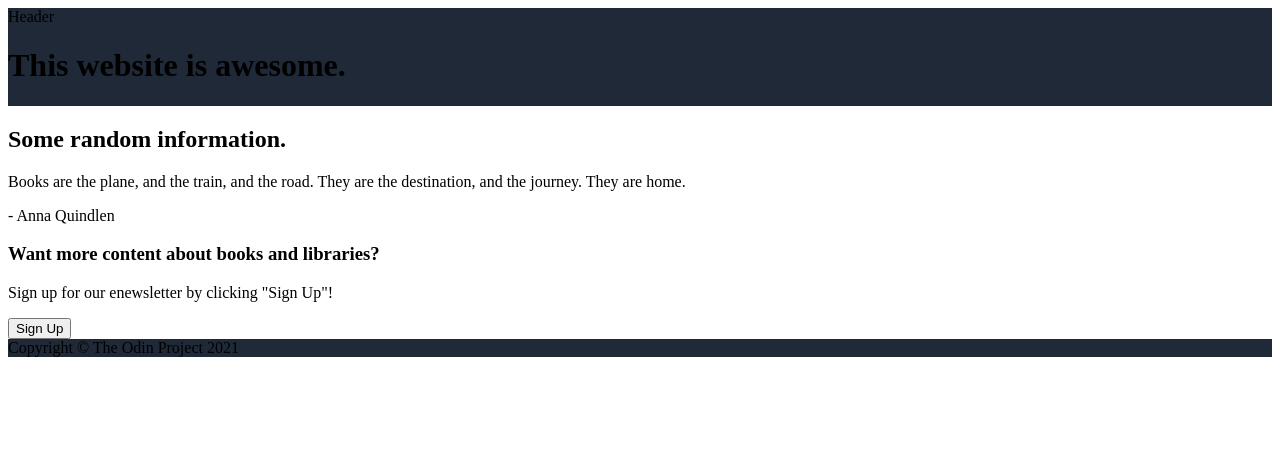
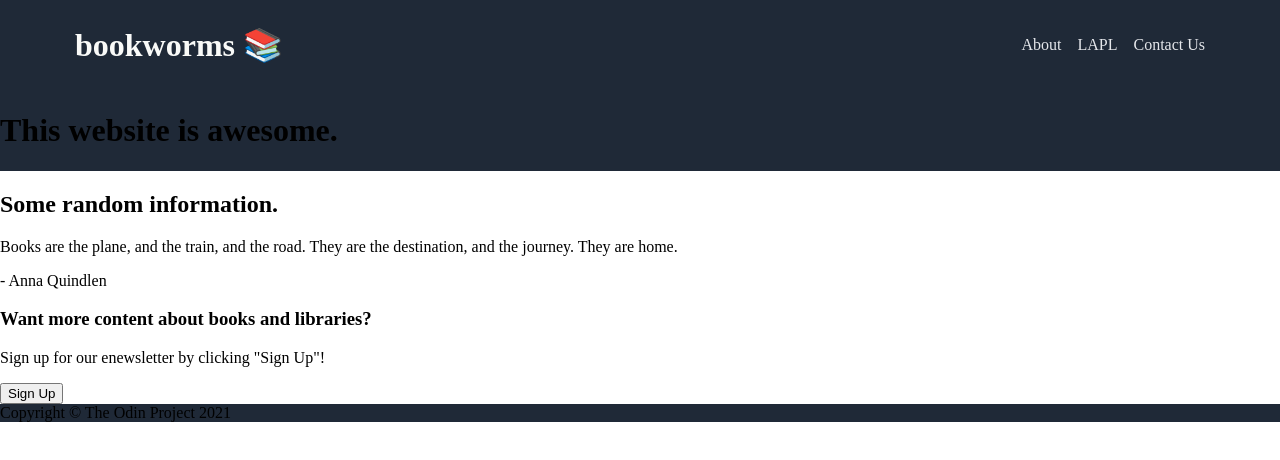
Before and after one commit to cindyawho/odin-landing-page, a plain HTML site: page index.html in a window 1280 px wide. Drawn offline with Linux system fonts and the light colour scheme.

Commit message:
Style header logo and links

```diff
--- a/index.html
+++ b/index.html
@@ -9,7 +9,12 @@
 <body>
     <div class="hero">
         <div class="header">
-            Header
+            <h1 class="header-logo">bookworms &#128218;</h1>
+            <ul class="header-links">
+                <li><a href="https://www.merriam-webster.com/dictionary/bookworm">About</a></li>
+                <li><a href="https://www.lapl.org/">LAPL</a></li>
+                <li><a href="mailto:cindyandcode@gmail.com">Contact Us</a></li>
+            </ul>
         </div>
         <div class="hero-secondary">
             <h1>This website is awesome.</h1>
--- a/style.css
+++ b/style.css
@@ -12,6 +12,13 @@
 body {
     display: flex;
     flex-direction: column;
+    padding: 0;
+    margin: 0;
+}
+
+ul {
+    margin: 0;
+    padding: 0;
 }
 
 .hero, .footer {
@@ -19,10 +26,23 @@ body {
 }
 
 .header {
-
+    display: flex;
+    align-items: center;
+    padding: 5px 75px;
 }
-.hero-secondary {
-
+.header-logo {
+    margin-right: auto;
+    color: var(--fc-logo);
+}
+.header-links {
+    list-style-type: none;
+    display: flex;
+    gap: 16px;
+    color: var(--fc-hero-sec);
+}
+a{
+    text-decoration: none;
+    color: var(--fc-hero-sec);
 }
 
 .content {
```
